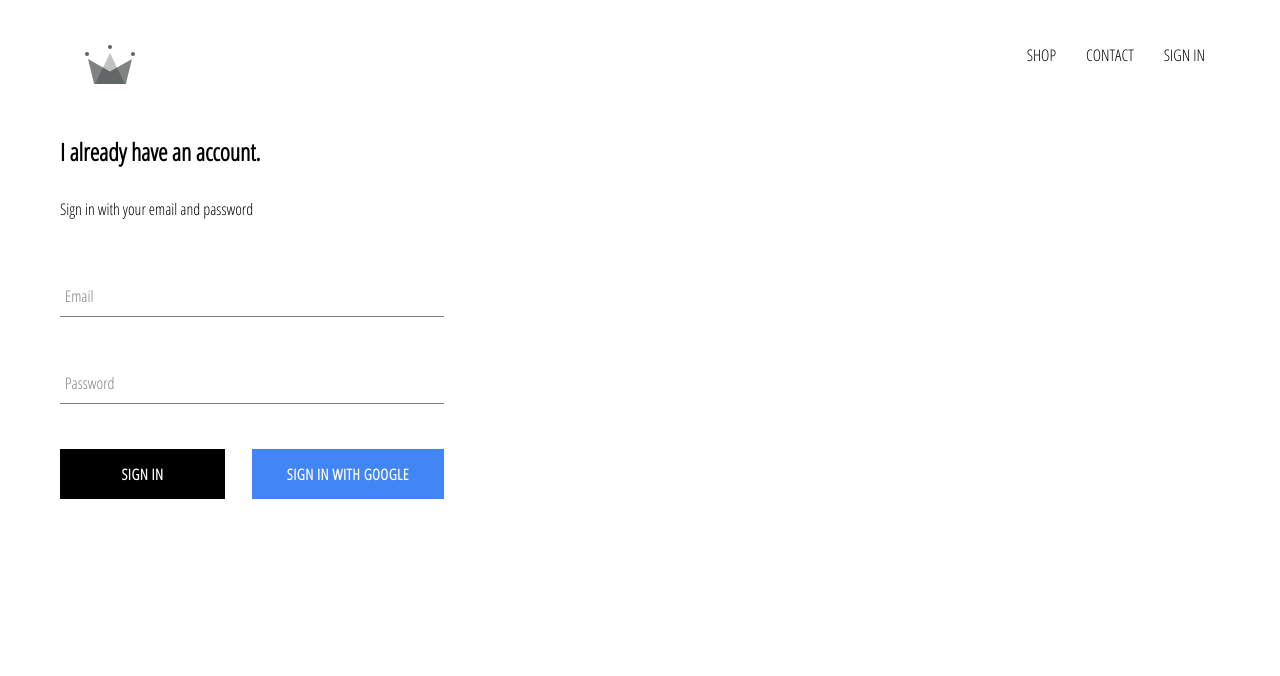
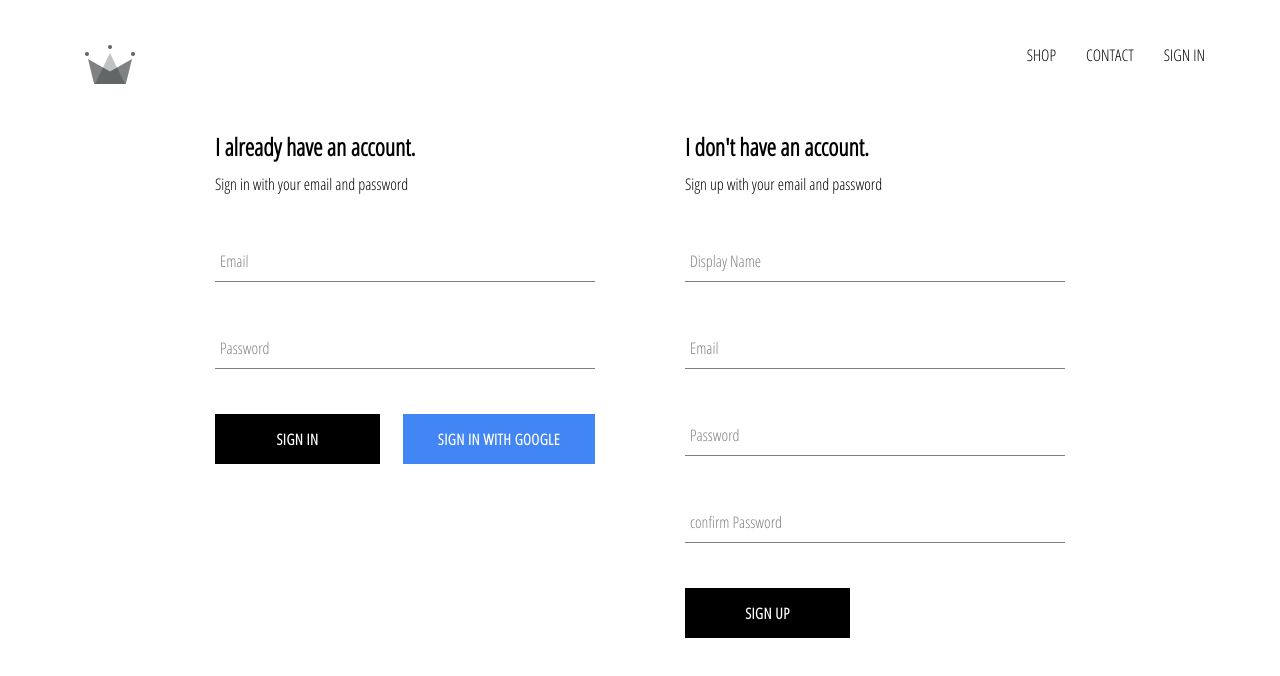
Before and after one commit to CosmicEntity/clothing-e-commerce, a React (Create React App) app: page /signin in a window 1280 px wide. Shown: the top 676 px of the page. Built offline with nearby package versions, Linux system fonts and the light colour scheme; no server answers.

Commit message:
Sign In and Sign Up Component completed with firebase Integration

```diff
--- a/src/App.js
+++ b/src/App.js
@@ -5,7 +5,7 @@
 import ShopPage from './pages/shop/shop.component';
 import Header from './components/header/header.component';
 import SignInAndSignUp from './pages/sign-in-and-sign-up/sign-in-and-sign-up.component';
-import { auth } from './firebase/firebase.util'
+import { auth, createUserProfileDocument } from './firebase/firebase.util'
 
 class App extends Component {
   constructor(){
@@ -18,8 +18,23 @@
   UnsubscribeFromAuth = null
 
   componentDidMount(){
-    this.UnsubscribeFromAuth = auth.onAuthStateChanged(user => {
-      this.setState({currentUser:user});
+    this.UnsubscribeFromAuth = auth.onAuthStateChanged( async userAuth => {
+      if(userAuth){
+        const userRef = createUserProfileDocument(userAuth);
+
+         (await userRef).onSnapshot(snapshot =>{
+           this.setState({
+             currentUser:{
+               id: snapshot.uid,
+               ...snapshot.data()
+             }
+           });
+         });
+
+      }
+      else{
+        this.setState({currentUser:userAuth})
+      }
     })
   }
 
--- a/src/components/sign-in/sign-in.component.jsx
+++ b/src/components/sign-in/sign-in.component.jsx
@@ -2,7 +2,7 @@
 import FormInput from '../form-input/form-input.component'
 import CustomButton from '../custom-button/custom-button.component'
 import './sign-in.styles.scss'
-import {SignInWithGoogle} from '../../firebase/firebase.util'
+import {auth,SignInWithGoogle} from '../../firebase/firebase.util'
 
 export default class SignIn extends Component {
     constructor(){
@@ -14,10 +14,16 @@
         }
     }
 
-    handleSubmit = (event)=>{
+    handleSubmit = async (event)=>{
         event.preventDefault();
+        const {email,password} = this.state;
 
-        this.setState({email:'',password:''});
+        try {
+            await auth.signInWithEmailAndPassword(email,password);
+            this.setState({email:'',password:''});
+        } catch (error) {
+            console.log(error.message)
+        }
     }
 
     handleChange = (event)=>{
@@ -29,8 +35,8 @@
     render() {
         return (
             <div className="sign-in">
-                <h2>I already have an account.</h2>
-                <span className="title">Sign in with your email and password</span>
+                <h2 className="title">I already have an account.</h2>
+                <span>Sign in with your email and password</span>
                 <form onSubmit={this.handleSubmit}>
                     <FormInput
                       type="email"
--- a/src/components/sign-in/sign-in.styles.scss
+++ b/src/components/sign-in/sign-in.styles.scss
@@ -1,5 +1,5 @@
 .sign-in{
-    width: 30vw;
+    width: 380px;
     display: flex;
     flex-direction: column;
 
--- /dev/null
+++ b/src/components/sign-up/sign-up.component.jsx
@@ -0,0 +1,93 @@
+import React, { Component } from 'react'
+import FormInput from '../form-input/form-input.component'
+import CustomButton from '../custom-button/custom-button.component'
+import { auth, createUserProfileDocument } from '../../firebase/firebase.util'
+import './sign-up.styles.scss'
+
+export default class SignUp extends Component {
+    constructor(){
+        super();
+
+        this.state={
+            displayName: '',
+            email: '',
+            password: '',
+            confirmPassword: ''
+        }
+    }
+
+    handleSubmit = async event => {
+        event.preventDefault();
+        const {displayName,email,password,confirmPassword} = this.state;
+
+        if(password!==confirmPassword)
+        {
+            alert("Passwords don't match.");
+            return;
+        }
+
+        try {
+            const {user} = await auth.createUserWithEmailAndPassword(email,password);
+            await createUserProfileDocument(user, {displayName});
+
+            this.setState({
+                displayName: '',
+                email: '',
+                password: '',
+                confirmPassword: ''
+            })
+        } catch (error) {
+            console.log(error.message)
+        }
+    }
+
+    handleChange = event=>{
+        const {name,value} = event.target;
+
+        this.setState({[name]:value});
+    }
+
+    render() {
+        const {displayName,email,password,confirmPassword} = this.state;
+        return (
+            <div className="sign-up">
+                <h2 className="title">I don't have an account.</h2>
+                <span>Sign up with your email and password</span>
+                <form className="sign-up-form" onSubmit={this.handleSubmit}>
+                    <FormInput
+                        type="text"
+                        name="displayName"
+                        value={displayName}
+                        onChange={this.handleChange}
+                        label="Display Name"
+                        required
+                    />
+                    <FormInput
+                        type="email"
+                        name="email"
+                        value={email}
+                        onChange={this.handleChange}
+                        label="Email"
+                   />
+                   <FormInput
+                        type="password"
+                        name="password"
+                        value={password}
+                        onChange={this.handleChange}
+                        label="Password"
+                        required
+                    />
+                    <FormInput
+                        type="password"
+                        name="confirmPassword"
+                        value={confirmPassword}
+                        onChange={this.handleChange}
+                        label="confirm Password"
+                        required
+                    />
+                    <CustomButton type="submit">SIGN UP</CustomButton>
+                </form>
+            </div>
+        )
+    }
+}
--- /dev/null
+++ b/src/components/sign-up/sign-up.styles.scss
@@ -0,0 +1,9 @@
+.sign-up {
+  display: flex;
+  flex-direction: column;
+  width: 380px;
+
+  .title {
+    margin: 10px 0;
+  }
+}
--- a/src/firebase/firebase.util.js
+++ b/src/firebase/firebase.util.js
@@ -11,6 +11,31 @@
     appId: "1:266294515284:web:4b7e12d25526b2be2bbfc1"
   }
 
+export const createUserProfileDocument = async (userAuth, additionalData) =>{
+    if(!userAuth) return;
+
+    const userRef = firestore.doc(`users/${userAuth.uid}`);
+    const snapShot = await userRef.get();
+
+    if(!snapShot.exists){
+      const {displayName, email} = userAuth;
+      const createdAt = new Date();
+
+      try{
+        await userRef.set({
+          displayName,
+          email,
+          createdAt,
+          ...additionalData
+        })
+      }catch(error){
+        console.log("Error creating user ", error.message);
+      }
+    }
+
+   return userRef;
+}
+
   firebase.initializeApp(config);
 
   export const auth = firebase.auth();
--- a/src/pages/sign-in-and-sign-up/sign-in-and-sign-up.component.jsx
+++ b/src/pages/sign-in-and-sign-up/sign-in-and-sign-up.component.jsx
@@ -1,10 +1,13 @@
 import React from 'react'
 import SignIn from '../../components/sign-in/sign-in.component'
+import SignUp from '../../components/sign-up/sign-up.component'
+import './sign-in-and-sign-up.styles.scss'
 
 export default function SignInAndSignUp() {
     return (
         <div className="sign-in-and-sign-up">
             <SignIn/>
+            <SignUp/>
         </div>
     )
 }
--- /dev/null
+++ b/src/pages/sign-in-and-sign-up/sign-in-and-sign-up.styles.scss
@@ -0,0 +1,6 @@
+.sign-in-and-sign-up {
+  width: 850px;
+  display: flex;
+  justify-content: space-between;
+  margin: 30px auto;
+}
```
